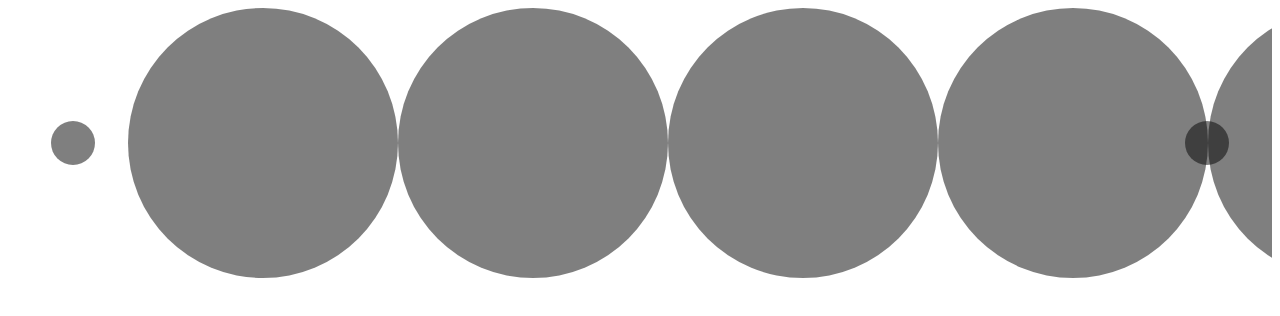
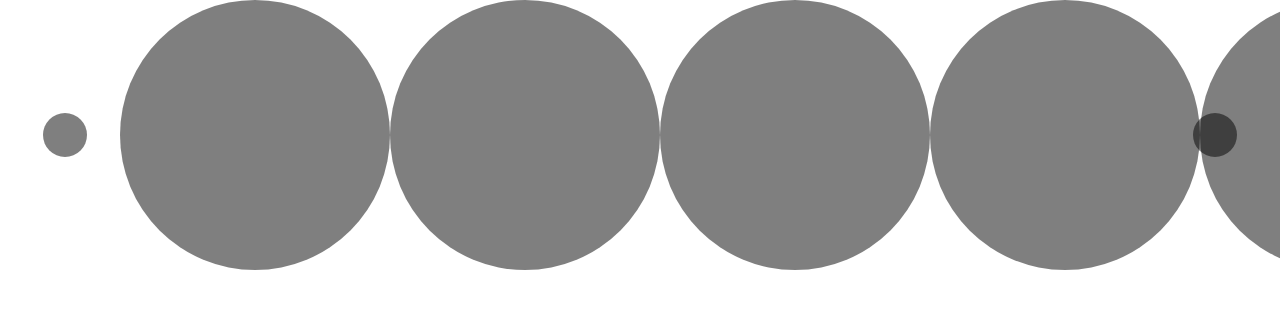
Before and after one commit to gottfried-github/swiperjs-underlay, a plain HTML site: page src/index.html in a window 1280 px wide. Drawn offline with Linux system fonts and the light colour scheme.

Commit message:
fix typo

```diff
--- a/src/index.css
+++ b/src/index.css
@@ -1,3 +1,8 @@
+html, body {
+    margin: 0px;
+    padding: 0px;
+}
+
 .swiper-container {
     display: flex;
     overflow: hidden;
@@ -29,7 +34,7 @@
     border-radius: 50%;
     background-color: rgba(0, 0, 0, 0.5);
 
-    trasition: opacity 0.3s;
+    transition: opacity 0.3s;
 }
 
 .transparent {
```
